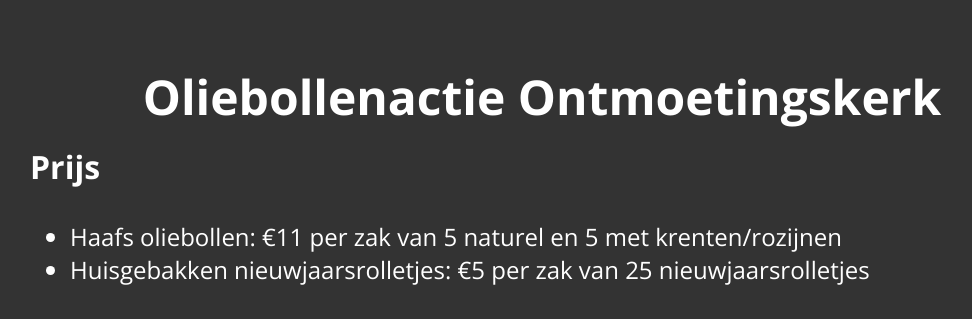
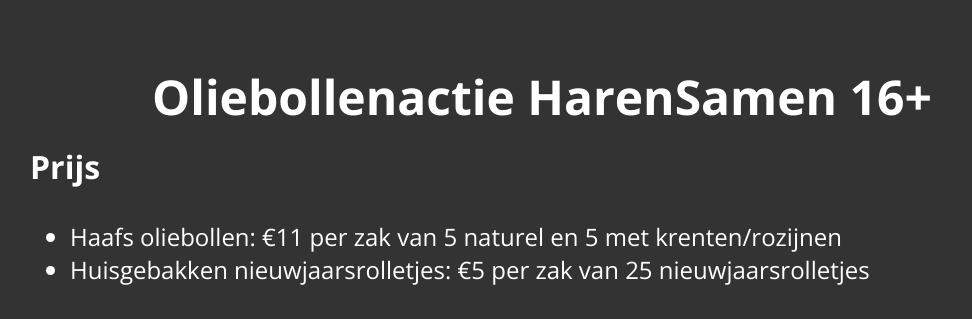
Before and after one commit to AroLeaf/oliebollen, a Node project: template views/index.pug in a window 1280 px wide. Shown: the top 319 px of the page, without its empty margins (98-1070 px from the left). Run offline with Node 20 templates, Linux system fonts and the light colour scheme; the template is opened without the code that fills it, so the values that code supplies are empty; some libraries are stand-ins or nearby versions.

Commit message:
[feat] change site name

```diff
--- a/views/index.pug
+++ b/views/index.pug
@@ -5,10 +5,10 @@
     meta(name='viewport', content='width=device-width, initial-scale=1.0')
     link(rel='stylesheet', href='/style.css')
     script(src='/scripts/hideAddress.js' defer)
-    title Oliebollenactie Ontmoetingskerk
+    title Oliebollenactie HarenSamen 16+
   body
     main
-      h1 Oliebollenactie Ontmoetingskerk
+      h1 Oliebollenactie HarenSamen 16+
         h2 Prijs
         ul
           li Haafs oliebollen: €11 per zak van 5 naturel en 5 met krenten/rozijnen
--- a/views/order.pug
+++ b/views/order.pug
@@ -12,10 +12,10 @@
     meta(name='viewport', content='width=device-width, initial-scale=1.0')
     link(rel='stylesheet', href='/style.css')
     script(src='/scripts/hideAddress.js' defer)
-    title Oliebollenactie Ontmoetingskerk
+    title Oliebollenactie HarenSamen 16+
   body
     main
-      h1 Oliebollenactie Ontmoetingskerk
+      h1 Oliebollenactie HarenSamen 16+
 
       if order
         if order.cancelled
--- a/views/orders.pug
+++ b/views/orders.pug
@@ -11,10 +11,10 @@
     meta(charset='UTF-8')
     meta(name='viewport', content='width=device-width, initial-scale=1.0')
     link(rel='stylesheet', href='/style.css')
-    title Oliebollenactie Ontmoetingskerk
+    title Oliebollenactie HarenSamen 16+
   body
     main
-      h1 Oliebollenactie Ontmoetingskerk
+      h1 Oliebollenactie HarenSamen 16+
       each order in orders
         .order
           if order.cancelled
```
